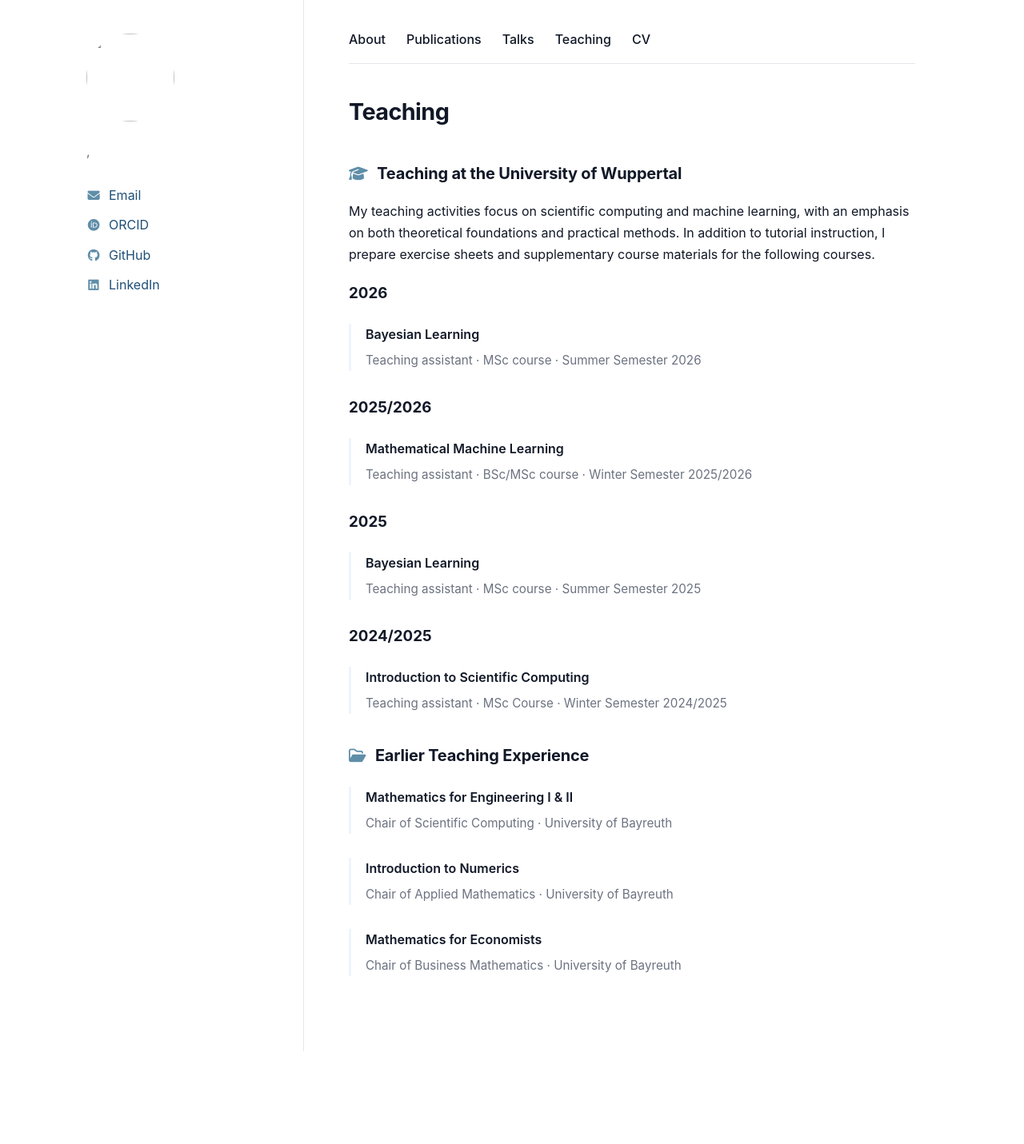
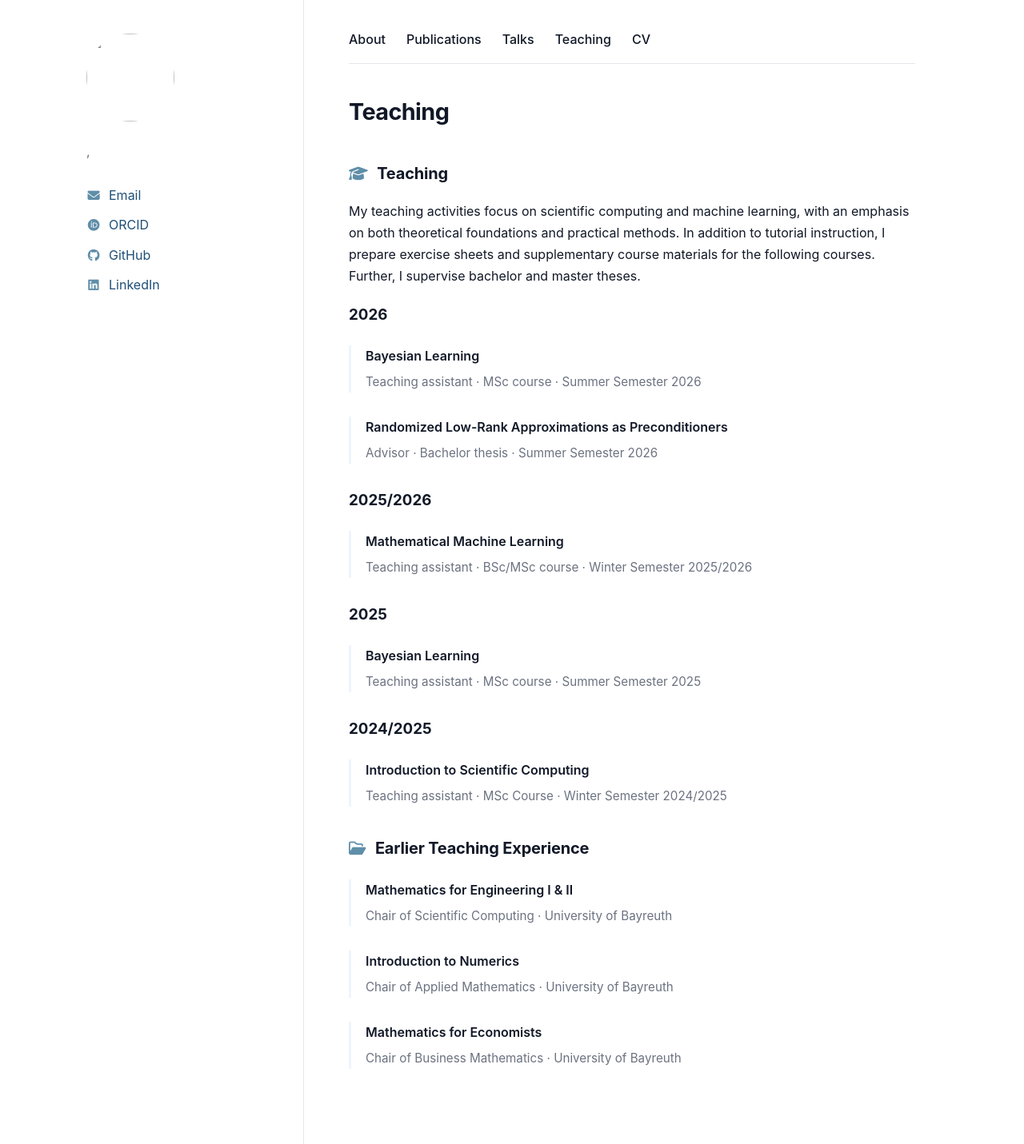
Before and after one commit to LouiseSchaub/louiseschaub.github.io, a Jekyll site: the page built from _pages/teaching.md, in a window 1280 px wide. Shown: the whole page at 80% size. Built offline with Jekyll 4.4.1, drawn with Linux system fonts in a browser that asks for light colours; before the commit the page ends 1315 px from its top, so only the background shows below that.

Commit message:
Update teaching.md
added thesis in summer 2026

```diff
--- a/_pages/teaching.md
+++ b/_pages/teaching.md
@@ -4,9 +4,9 @@ title: Teaching
 permalink: /teaching/
 ---
 
-## <i class="fa-solid fa-graduation-cap section-icon"></i> Teaching at the University of Wuppertal
+## <i class="fa-solid fa-graduation-cap section-icon"></i> Teaching
 
-My teaching activities focus on scientific computing and machine learning, with an emphasis on both theoretical foundations and practical methods. In addition to tutorial instruction, I prepare exercise sheets and supplementary course materials for the following courses.
+My teaching activities focus on scientific computing and machine learning, with an emphasis on both theoretical foundations and practical methods. In addition to tutorial instruction, I prepare exercise sheets and supplementary course materials for the following courses. Further, I supervise bachelor and master theses.
 
 ### 2026
 
@@ -17,6 +17,16 @@ Bayesian Learning
 
 <div class="talk-meta">
 Teaching assistant · MSc course · Summer Semester 2026
+</div>
+</div>
+
+<div class="talk-entry">
+<div class="talk-title">
+Randomized Low-Rank Approximations as Preconditioners
+</div>
+
+<div class="talk-meta">
+Advisor · Bachelor thesis · Summer Semester 2026
 </div>
 </div>
 
```
